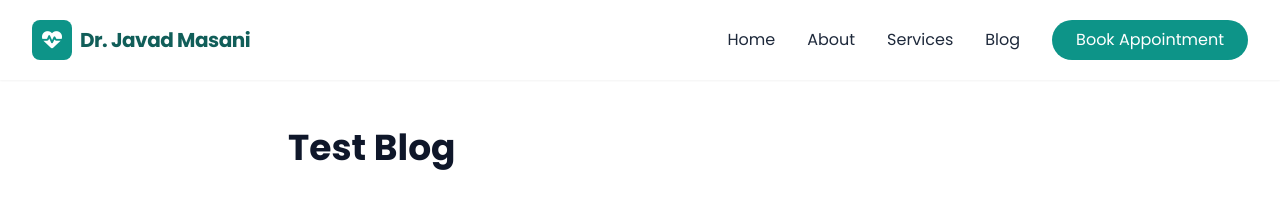
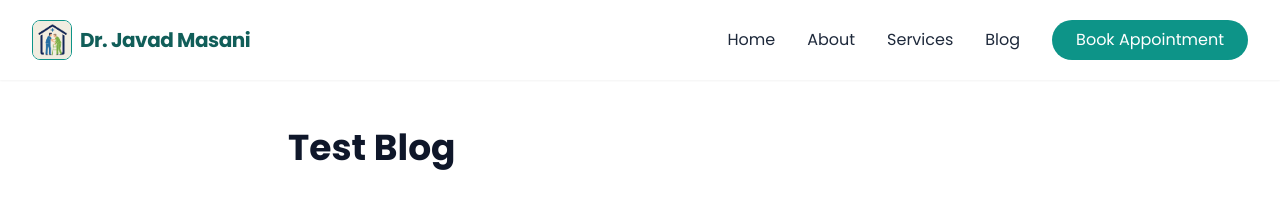
Before and after one commit to JavadMasani/Araogya, a Jekyll site: the page built from test.md, in a window 1280 px wide. Shown: the top 210 px of the page. Built offline with Jekyll 4.4.1, drawn with Linux system fonts in a browser that asks for light colours; nearby versions of some CDN libraries.

Commit message:
Update site.html

```diff
--- a/_layouts/site.html
+++ b/_layouts/site.html
@@ -99,9 +99,9 @@
         <div class="max-w-7xl mx-auto px-4 sm:px-6 lg:px-8">
             <div class="flex justify-between h-20 items-center">
                 <div class="flex-shrink-0 flex items-center gap-2">
-                    <div class="w-10 h-10 bg-teal-600 rounded-lg flex items-center justify-center text-white">
-                        <i class="fas fa-heartbeat text-xl"></i>
-                    </div>
+                    <img src="{{ site.baseurl }}/assets/uploads/logo.jpg"
+     alt="Dr. Javad Masani"
+     class="w-10 h-10 object-cover rounded-lg border border-teal-600">
                     <span class="font-bold text-xl tracking-tight text-teal-800">Dr. Javad Masani</span>
                 </div>
                 <div class="hidden md:block">
```
